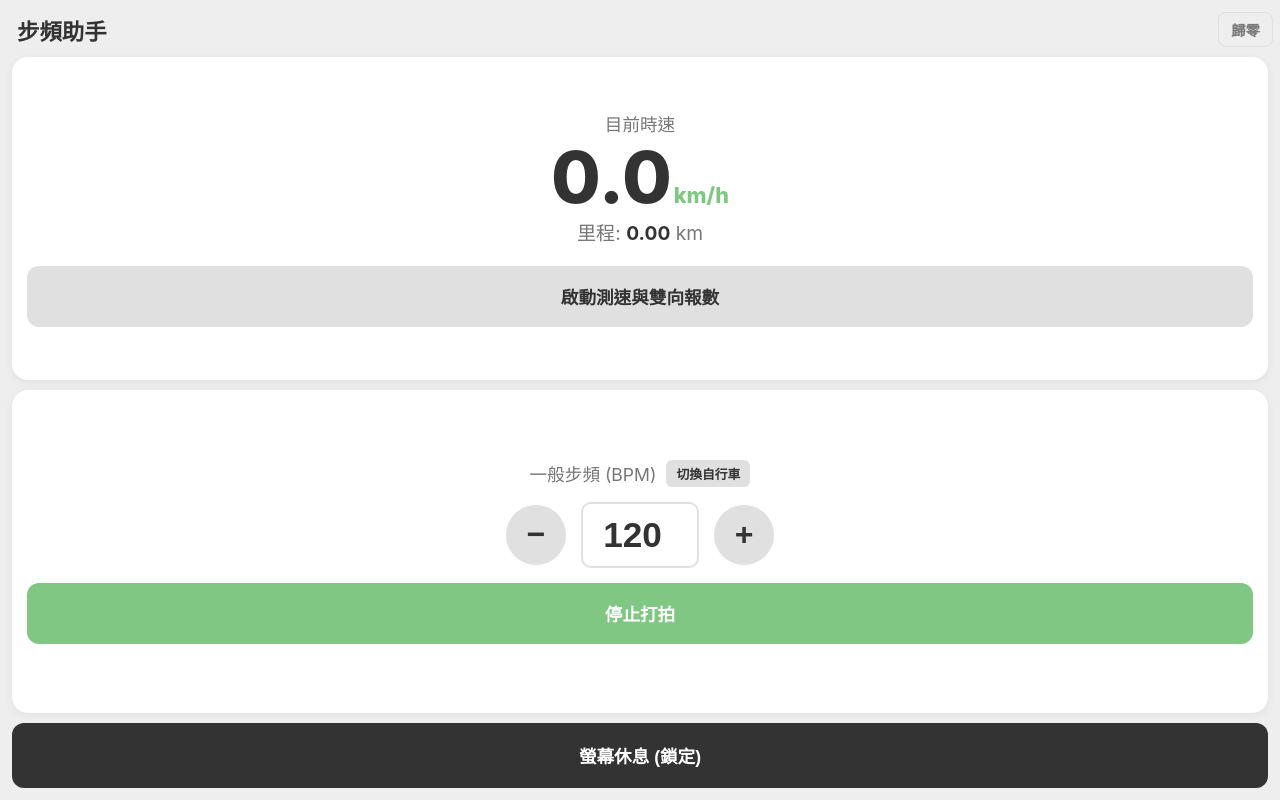
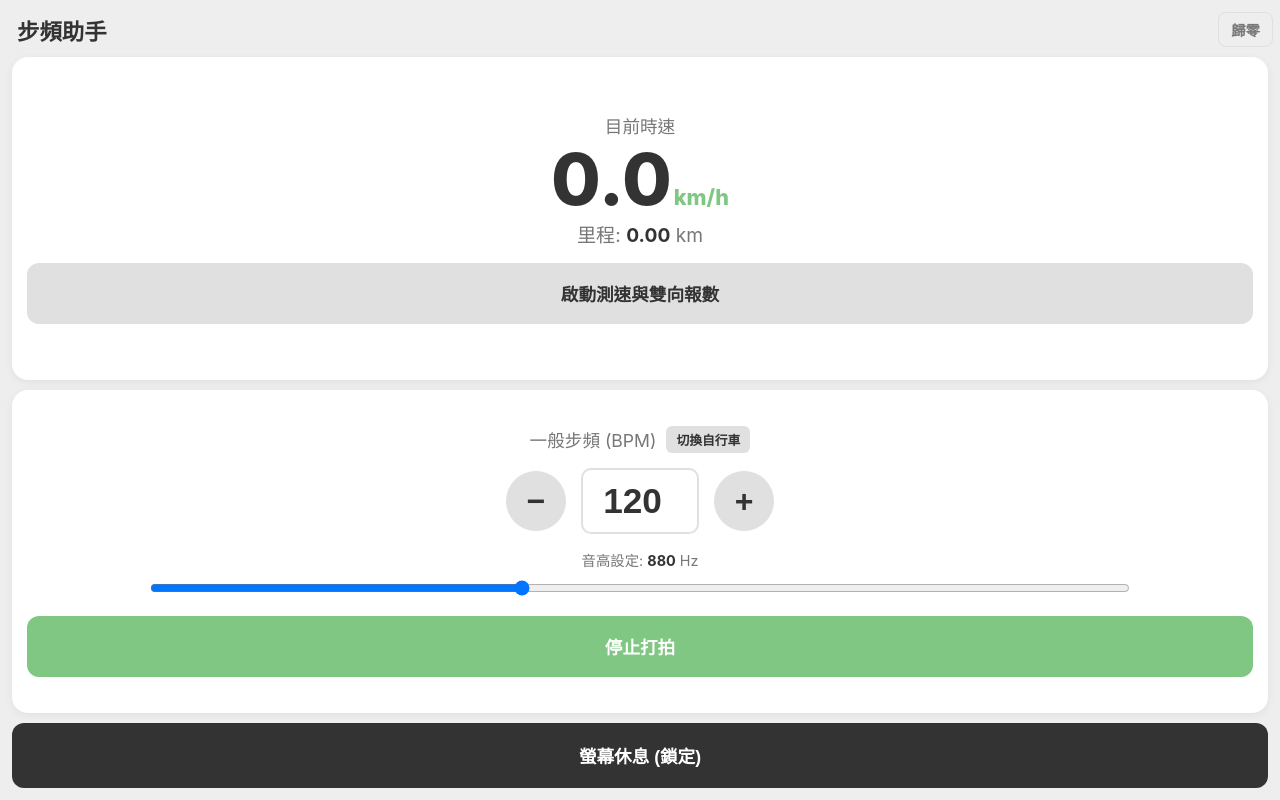
Before and after one commit to Tankaui/metro-gps, a plain HTML site: page index.html in a window 1280 px wide. Both pictures are taken after a click on the button "開始打拍". Drawn offline with Linux system fonts and the light colour scheme.

Commit message:
Update index.html

```diff
--- a/index.html
+++ b/index.html
@@ -3,7 +3,7 @@
 <head>
     <meta charset="UTF-8">
     <meta name="viewport" content="width=device-width, initial-scale=1.0, maximum-scale=1.0, user-scalable=no, viewport-fit=cover">
-    <title>步頻速度助手</title>
+    <title>步頻速度助手V20</title>
     <style>
         :root {
             --main-bg: #eeeeee;
@@ -104,7 +104,7 @@
 
         .unit { font-size: 0.3em; margin-left: 2px; color: var(--accent-green); }
 
-        .sub-stats { font-size: 1.2em; color: var(--sub-text); margin-bottom: 15px; }
+        .sub-stats { font-size: 1.2em; color: var(--sub-text); margin-bottom: 10px; }
         .stat-highlight { color: var(--text-main); font-weight: bold; }
 
         .control-group {
@@ -144,7 +144,7 @@
             border-radius: 12px;
         }
 
-        input {
+        input[type="number"] {
             font-size: 2.2em;
             width: 110px;
             height: 60px;
@@ -154,6 +154,18 @@
             background: #fff;
             color: var(--text-main);
             font-weight: bold;
+        }
+
+        /* 針對滑桿的簡單樣式設定，讓手機比較好點擊 */
+        input[type="range"] {
+            width: 80%;
+            margin: 10px 0 15px 0;
+        }
+
+        .freq-label {
+            font-size: 0.9em;
+            color: var(--sub-text);
+            margin-top: 5px;
         }
 
         #lockOverlay {
@@ -188,6 +200,10 @@
             <input type="number" id="bpmInput" value="120" inputmode="numeric">
             <button class="btn-round" id="btnAdd">+</button>
         </div>
+
+        <div class="freq-label">音高設定: <span id="freqDisplay" class="stat-highlight">880</span> Hz</div>
+        <input type="range" id="freqSlider" min="200" max="2000" step="10" value="880">
+
         <button id="btnToggleMetro" class="btn-main">開始打拍</button>
     </div>
 
@@ -213,7 +229,16 @@
         const metroLabel = document.getElementById('metroLabel');
         const btnModeToggle = document.getElementById('btnModeToggle');
 
+        // 音高滑桿與顯示元素
+        const freqSlider = document.getElementById('freqSlider');
+        const freqDisplay = document.getElementById('freqDisplay');
+
         distDisplay.textContent = totalDistance.toFixed(2);
+
+        // 監聽滑桿變動，即時更新文字顯示
+        freqSlider.addEventListener('input', (e) => {
+            freqDisplay.textContent = e.target.value;
+        });
 
         function announceSpeed(speed) {
             const currentThreshold = Math.floor(speed / 5) * 5;
@@ -303,11 +328,12 @@
                         const osc = audioCtx.createOscillator();
                         const g = audioCtx.createGain();
 
-                        // 調整波形與頻率，增加聲音穿透力
                         osc.type = 'square';
-                        osc.frequency.setValueAtTime(880, nextNoteTime);
 
-                        // 明確設定初始音量為 1 (最大)，再快速遞減產生短促音
+                        // 動態讀取滑桿目前的頻率數值
+                        const currentFreq = parseInt(freqSlider.value);
+                        osc.frequency.setValueAtTime(currentFreq, nextNoteTime);
+
                         g.gain.setValueAtTime(1, nextNoteTime);
                         g.gain.exponentialRampToValueAtTime(0.001, nextNoteTime + 0.05);
 
@@ -335,16 +361,13 @@
         let unlockTimer;
         const btnUnlock = document.getElementById('btnUnlock');
 
-        // pointerdown 可以同時支援手機觸控與電腦滑鼠點擊
         btnUnlock.addEventListener('pointerdown', (e) => {
             e.preventDefault();
-            // 設定 1.5 秒後解除鎖定
             unlockTimer = setTimeout(() => {
                 document.getElementById('lockOverlay').style.display = 'none';
             }, 1500);
         });
 
-        // 當放開、滑出按鈕範圍，或被系統中斷時，立刻取消計時
         const cancelUnlock = () => clearTimeout(unlockTimer);
         btnUnlock.addEventListener('pointerup', cancelUnlock);
         btnUnlock.addEventListener('pointerleave', cancelUnlock);
```
